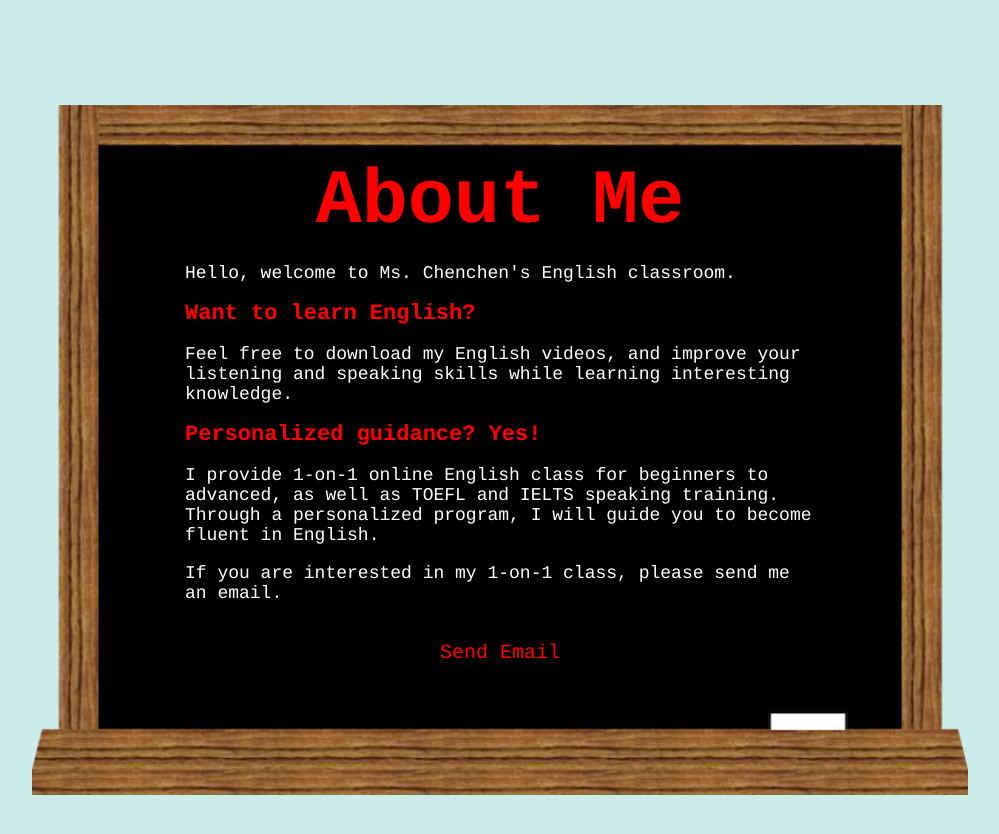
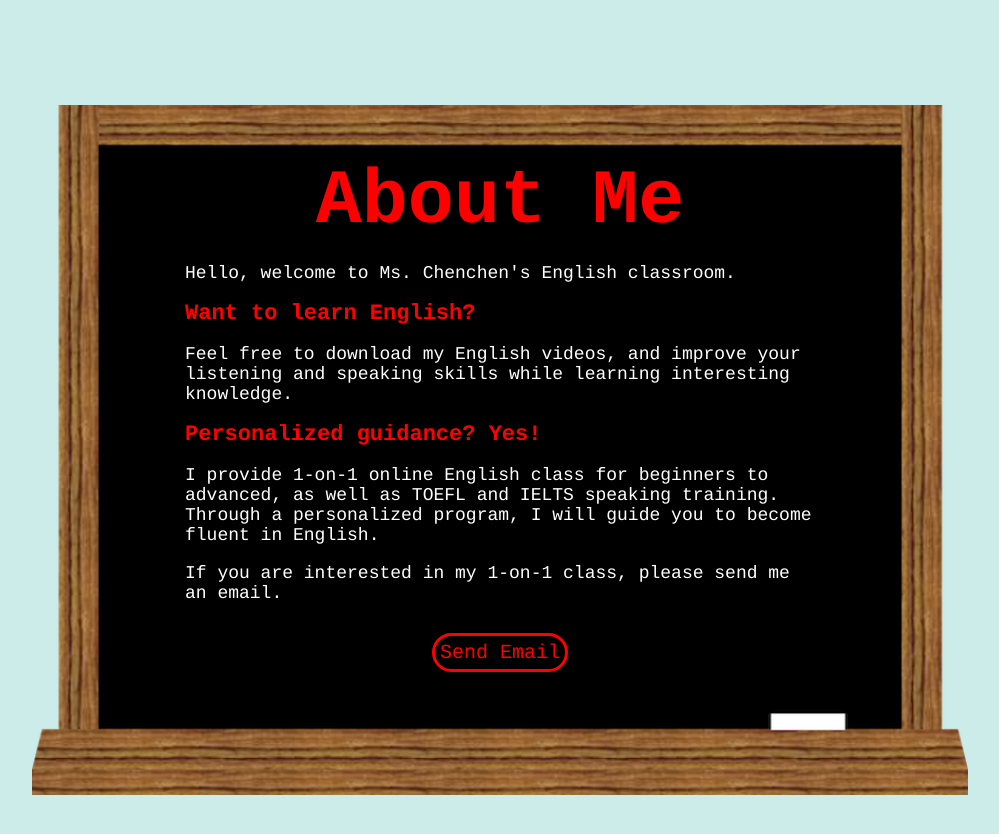
Before and after one commit to mschenchen/mschenchen2, a Jekyll site: the page built from about/index.html, in a window 1280 px wide. Shown: the top 834 px of the page, without its empty margins (140-1139 px from the left). Built offline with Jekyll 4.4.1, drawn with Linux system fonts in a browser that asks for light colours.

Commit message:
Update main.css

```diff
--- a/css/main.css
+++ b/css/main.css
@@ -47,9 +47,14 @@ body {
 }
 
 .colorlink {
+    background-color:black;
+    border-color:red;
+    border-radius: 3em;
+    border-style: solid;
     font-family: "Courier", monospace;
     text-decoration: none;
     color: red;
     text-align: center;
     font-size: 20px;
+    padding: 5px;
 }
```
